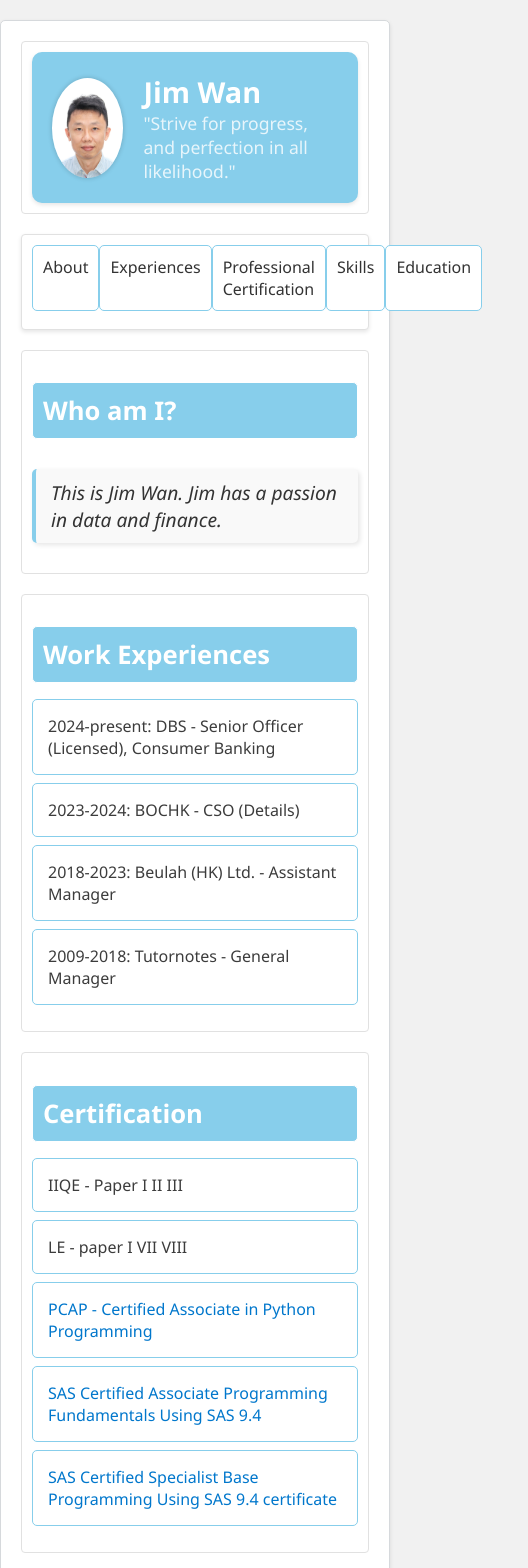
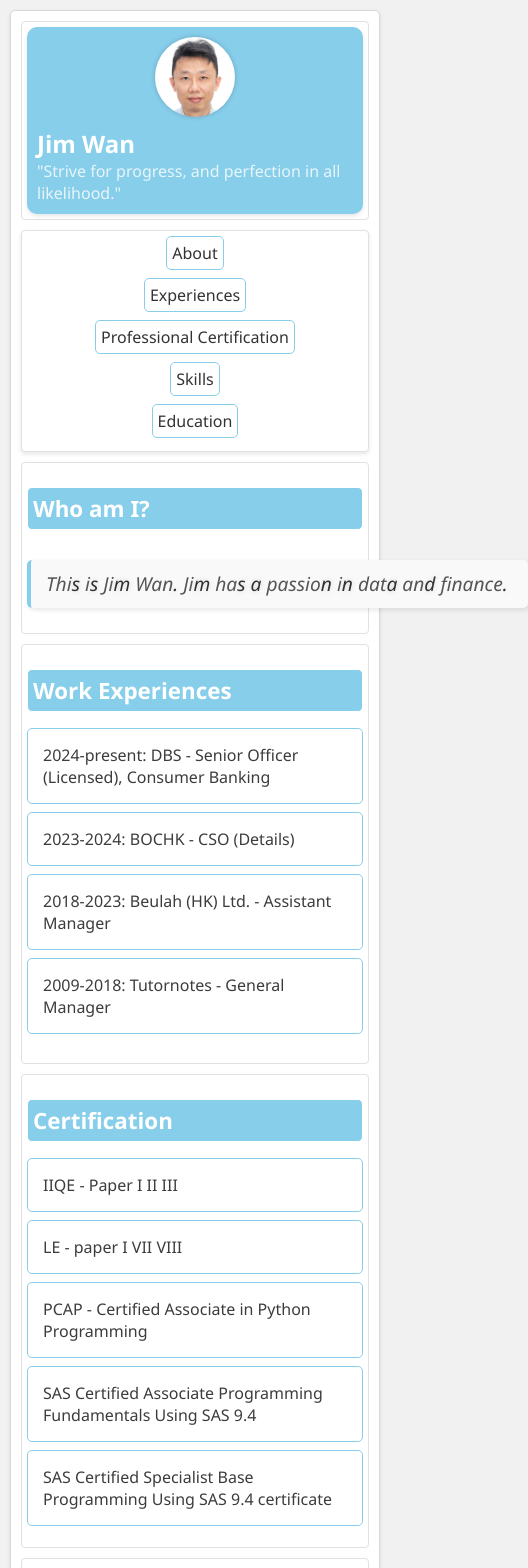
Before and after one commit to esotericelf/jimwan_react, a React (Create React App) app: page / in a window 390 px wide. Shown: the top 1568 px of the page, 528 px wide, since content can reach past the window. Built offline with nearby package versions, Linux system fonts and the light colour scheme.

Commit message:
ExpandableText Effect added

```diff
--- a/src/App.css
+++ b/src/App.css
@@ -107,6 +107,10 @@ li {
     /* Ensure width is flexible */
 }
 
+li a {
+    color: #3c3c3c;
+}
+
 li:hover {
     box-shadow: 0 0 15px rgba(0, 119, 204, 0.8);
 }
@@ -207,3 +211,62 @@ li:hover {
     margin-right: 5px;
     /* Space between icon and text */
 }
+
+/* Media query for mobile devices */
+@media (max-width: 600px) {
+    .App {
+        padding: 10px;
+        margin: 10px;
+    }
+
+    header,
+    footer,
+    nav,
+    section {
+        padding: 5px;
+        margin-bottom: 10px;
+    }
+
+    h1 {
+        font-size: 1.4em;
+        padding: 5px;
+    }
+
+    .main-nav ul {
+        flex-direction: column;
+        align-items: center;
+    }
+
+    .main-nav li {
+        padding: 5px;
+    }
+
+    .profile-block {
+        flex-direction: column;
+        align-items: center;
+        padding: 10px;
+    }
+
+    .profile-icon {
+        width: 80px;
+        height: 80px;
+        margin-right: 0;
+        margin-bottom: 10px;
+    }
+
+    .profile-name {
+        font-size: 1.5em;
+    }
+
+    .profile-motto {
+        font-size: 1em;
+    }
+
+    .footer {
+        padding: 10px;
+    }
+
+    .footer-content a {
+        margin: 0 5px;
+    }
+}
--- a/src/App.js
+++ b/src/App.js
@@ -7,7 +7,8 @@ import Modal from './effect/Modal';
 import { FontAwesomeIcon } from '@fortawesome/react-fontawesome';
 import { faLinkedin } from '@fortawesome/free-brands-svg-icons';
 import { faEnvelope } from '@fortawesome/free-solid-svg-icons';
-
+import ExpandableText from './effect/ExpandableText';
+import { BOCHK, Beulah, DBS, Tutornotes } from './content/supplyinfo';
 
 function Header() {
   return (
@@ -63,10 +64,18 @@ function WorkExperience() {
     <section id="experiences">
       <h1>Work Experiences</h1>
       <ul>
-        <li>2024-present: DBS - Senior Officer (Licensed), Consumer Banking</li>
-        <li>2023-2024: BOCHK - CSO (Details)</li>
-        <li>2018-2023: Beulah (HK) Ltd. - Assistant Manager</li>
-        <li>2009-2018: Tutornotes - General Manager</li>
+        <ExpandableText items={DBS}>
+          <li>2024-present: DBS - Senior Officer (Licensed), Consumer Banking</li>
+        </ExpandableText>
+        <ExpandableText items={BOCHK}>
+          <li>2023-2024: BOCHK - CSO (Details)</li>
+        </ExpandableText>
+        <ExpandableText items={Beulah}>
+          <li>2018-2023: Beulah (HK) Ltd. - Assistant Manager</li>
+        </ExpandableText>
+        <ExpandableText items={Tutornotes}>
+          <li>2009-2018: Tutornotes - General Manager</li>
+        </ExpandableText>
       </ul>
     </section>
   );
--- a/src/content/supplyinfo.js
+++ b/src/content/supplyinfo.js
@@ -1,8 +1,31 @@
-const BOCHK = ["Assisted customers with daily transactions.",
+export const BOCHK = ["Assisted customers with daily transactions.",
     "Assisted customer managers in identifying high-quality clients for appropriate referral.",
     "Achieved interpersonal ladder target in September 2023, nominated for recommendation and completed Relationship Management Assistant training.",
     "Became a licensed agent in September 2023 (able to conduct securities transactions under Bank of China Hong Kong's internal guidelines).",
     "Handled account opening procedures for clients.",
     "Promoted suitable bank products and referred clients to sales staff (non-sales role)."]
 
-export default BOCHK;
+export const Beulah = ["Prepared customs clearance export trade documents",
+    "Recorded sales and procurement details",
+    "Arranged sales and procurement logistics",
+    "Issued invoices",
+    "Responded to customer enquiries",
+    "Accompanied clients in procurement and created marketing opportunities.",
+    "Prepared annual financial statement for auditing purposes.",
+    "Real-time integration of sales and procurement records for manager or director review"
+]
+
+export const DBS = [
+    "Provide one-stop service to respond product and service enquiries that customers are experiencing by phone, live chat , offline messaging and emails",
+    "Drive a successful customer experience by assisting at varied skill levels (from offline to online) to implement inbound cross-buy initiatives proactively",
+    "Meet individual scorecard for call volume, availability, service level and customer satisfaction",
+    "Attract and retain customers by answering queries and providing suggestions that lead to short and long-term success",
+    "Work collaboratively with teammates to solve customer issues as quicky and as efficiently as possible",
+    "Report customer complaints and escalate issues when necessary to prevent potential churn"
+]
+
+export const Tutornotes = [
+    "Leased and operated study groups in Nan Fung Centre and Tsuen Fai Commercial Building",
+    "Developed a YouTube tutorial channel and website for AdSense profit and promotional goals",
+    "Acheivement: Reached 2k subscribers with organic traffic which acheive a high degree of success in cost effective promotion"
+]
--- /dev/null
+++ b/src/effect/ExpandableText.css
@@ -0,0 +1,65 @@
+.expandable-text-container {
+    position: relative;
+    /* Ensure the container is positioned */
+    z-index: 100;
+    /* High z-index to ensure it's on top */
+}
+
+.expandable-text-trigger {
+    cursor: pointer;
+}
+
+.expandable-text-box {
+    max-height: 0;
+    overflow: hidden;
+    transition: max-height 1s ease-out, padding 1s ease-out, margin-bottom 1s ease-out;
+    padding: 0 10px;
+    margin-top: 5px;
+    margin-bottom: 0;
+    /* Initial margin-bottom */
+    border-radius: 4px;
+    border: none;
+    /* Remove the border */
+    position: relative;
+    /* Change to relative to push down stack */
+    z-index: 101;
+    /* Higher z-index to bring it to the front */
+    background-color: inherit;
+    /* Use inherited background color */
+}
+
+.expandable-text-box.expanded {
+    max-height: 1000px;
+    /* Large enough to ensure full expansion */
+    padding: 10px;
+    margin-bottom: 20px;
+    /* Add margin-bottom when expanded */
+}
+
+.expandable-text-box ul {
+    list-style: none;
+    /* Remove default list style */
+    padding-left: 0;
+    /* Remove default padding */
+    margin: 0;
+}
+
+.expandable-text-box li {
+    margin-bottom: 5px;
+    /* Space between list items */
+    color: #3c3c3c;
+    /* Text color for list items */
+    display: flex;
+    align-items: center;
+}
+
+.expandable-text-box li::before {
+    content: '✔';
+    /* Unicode character for a check mark */
+    color: #3c3c3c;
+    /* Color of the check mark */
+    margin-right: 10px;
+    /* Space between check mark and text */
+    font-size: 0.8em;
+    /* Adjust size as needed */
+}
--- /dev/null
+++ b/src/effect/ExpandableText.js
@@ -0,0 +1,56 @@
+import React, { useState, useRef, useEffect } from 'react';
+import './ExpandableText.css';
+
+const ExpandableList = ({ items, children }) => {
+    const [isExpanded, setIsExpanded] = useState(false);
+    const collapseTimeoutRef = useRef(null);
+
+    const handleMouseEnter = () => {
+        if (collapseTimeoutRef.current) {
+            clearTimeout(collapseTimeoutRef.current);
+        }
+        setIsExpanded(true);
+    };
+
+    const handleMouseLeave = () => {
+        collapseTimeoutRef.current = setTimeout(() => {
+            setIsExpanded(false);
+        }, 100); // 0.1-second delay before collapsing
+    };
+
+    const handleClick = () => setIsExpanded(false); // Collapse on click
+
+    useEffect(() => {
+        return () => {
+            if (collapseTimeoutRef.current) {
+                clearTimeout(collapseTimeoutRef.current);
+            }
+        };
+    }, []);
+
+    return (
+        <div className="expandable-text-container">
+            <div
+                className="expandable-text-trigger"
+                onMouseEnter={handleMouseEnter}
+                onMouseLeave={handleMouseLeave}
+            >
+                {children}
+            </div>
+            <div
+                className={`expandable-text-box ${isExpanded ? 'expanded' : ''}`}
+                onMouseEnter={handleMouseEnter}
+                onMouseLeave={handleMouseLeave}
+                onClick={handleClick} // Add onClick event
+            >
+                <ul>
+                    {items.map((item, index) => (
+                        <li key={index}>{item}</li>
+                    ))}
+                </ul>
+            </div>
+        </div>
+    );
+};
+
+export default ExpandableList;
--- a/src/effect/TypingEffect.css
+++ b/src/effect/TypingEffect.css
@@ -1,10 +1,18 @@
 .typing-effect {
-    color: #333;
-    /* Deep grey color for the entire text */
+    height: 1.5em;
+    /* Set a fixed height, adjust as needed */
+    overflow: hidden;
+    /* Hide any overflow content */
+    display: flex;
+    align-items: center;
+    /* Center the text vertically */
 }
 
 .glow {
-    animation: glowAnimation 1s ease-in-out forwards;
+    color: rgba(0, 0, 0, 0.8);
+    /* Example glow color */
+    text-shadow: 0 0 5px rgba(206, 206, 206, 0.8);
+    /* Example glow effect */
 }
 
 @keyframes glowAnimation {
--- a/src/effect/TypingEffect.js
+++ b/src/effect/TypingEffect.js
@@ -30,11 +30,11 @@ function TypingEffect({ text, speed = 100, className = '', loop = false }) {
                 <span key={i}>
                     {word.slice(0, lastCharIndex)}
                     <span className="glow">{word[lastCharIndex]}</span>
-                    {' '}
+                    <span>&nbsp;</span> {/* Ensure space is rendered */}
                 </span>
             );
         }
-        return ' ';
+        return <span key={i}>&nbsp;</span>; // Render space for empty words
     });
 
     return <div className={`${className} typing-effect`}>{words}</div>;
```
